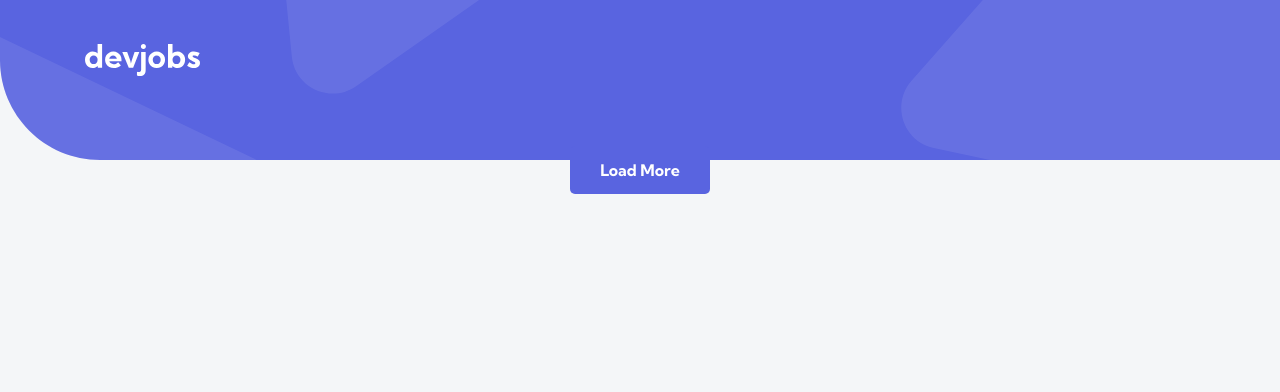
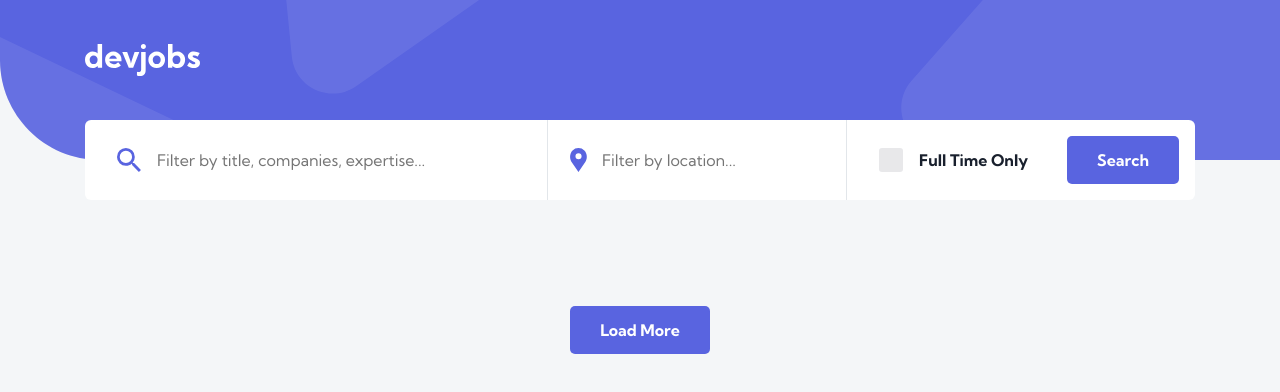
Before and after one commit to SaeedRafay/fe-devjobs-webapp, a Vue app: page / in a window 1280 px wide. Shown: the top 392 px of the page. Built offline with nearby package versions, Linux system fonts and the light colour scheme.

Commit message:
Search bar styled

```diff
--- /dev/null
+++ b/src/components/JobSearch.vue
@@ -0,0 +1,102 @@
+<template>
+  <div class="jobSearch">
+    <input
+      type="text"
+      class="searchTerm"
+      placeholder="Filter by title, companies, expertise..."
+    />
+    <input
+      type="text"
+      class="searchLocation"
+      placeholder="Filter by location..."
+    />
+    <label class="searchFulltime"
+      >Full Time Only
+      <input type="checkbox" />
+      <span class="checkmark"></span>
+    </label>
+    <button>Search</button>
+  </div>
+</template>
+
+<script>
+export default {
+  name: "JobSearch",
+};
+</script>
+
+<style scoped>
+#app .jobSearch {
+  width: 1110px;
+  height: 80px;
+  border-radius: 6px;
+  background: var(--color-secondary-white);
+  margin: 0 0 80px;
+  position: relative;
+}
+#app .jobSearch input[type="text"] {
+  border: 0;
+  padding: 0;
+  margin: 0;
+  display: block;
+  float: left;
+  height: 80px;
+  outline: none;
+  font: var(--font-body) var(--font-family);
+  color: var(--color-primary-dark-blue);
+  border-right: 1px solid rgba(110, 128, 152, 0.2);
+}
+#app .jobSearch input[type="text"].searchTerm {
+  margin: 0 0 0 32px;
+  width: 390px;
+  background: url("../assets/icon-search.svg") no-repeat left center;
+  padding-left: 40px;
+}
+#app .jobSearch input[type="text"].searchLocation {
+  margin: 0 0 0 22px;
+  width: 244px;
+  background: url("../assets/icon-location.svg") no-repeat left center;
+  padding-left: 32px;
+}
+#app .searchFulltime {
+  float: left;
+  position: relative;
+  padding-left: 40px;
+  margin: 28px 0 0 32px;
+  cursor: pointer;
+  font: var(--font-button) var(--font-family);
+  line-height: 24px;
+  -webkit-user-select: none;
+  -moz-user-select: none;
+  -ms-user-select: none;
+  user-select: none;
+}
+#app .searchFulltime input {
+  position: absolute;
+  opacity: 0;
+  cursor: pointer;
+  height: 0;
+  width: 0;
+}
+#app .searchFulltime .checkmark {
+  position: absolute;
+  top: 0;
+  left: 0;
+  height: 24px;
+  width: 24px;
+  background-color: rgba(25, 32, 45, 0.1);
+  border-radius: 3px;
+}
+#app .searchFulltime:hover input ~ .checkmark {
+  background-color: rgba(25, 32, 45, 0.3);
+}
+#app .searchFulltime input:checked ~ .checkmark {
+  background: url("../assets/icon-check.svg") no-repeat center center
+    var(--color-primary-violet);
+}
+#app .jobSearch button {
+  position: absolute;
+  right: 16px;
+  top: 16px;
+}
+</style>
--- a/src/components/LayoutMain.vue
+++ b/src/components/LayoutMain.vue
@@ -1,15 +1,18 @@
 <template>
   <div class="main">
+    <JobSearch />
     <JobListing />
   </div>
 </template>
 
 <script>
+import JobSearch from "./JobSearch.vue";
 import JobListing from "./JobListing.vue";
 
 export default {
   name: "LayoutMain",
   components: {
+    JobSearch,
     JobListing,
   },
   data() {
```
